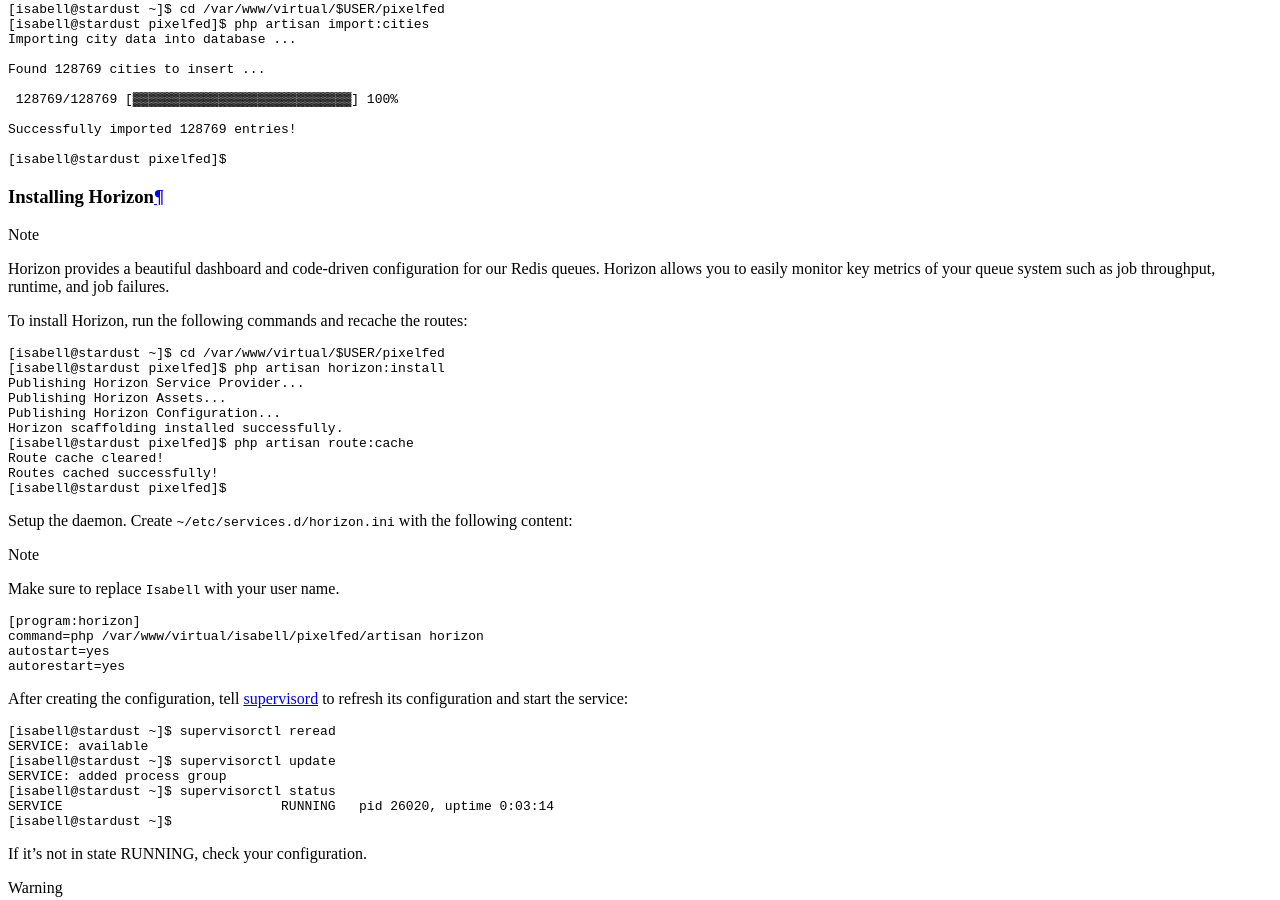
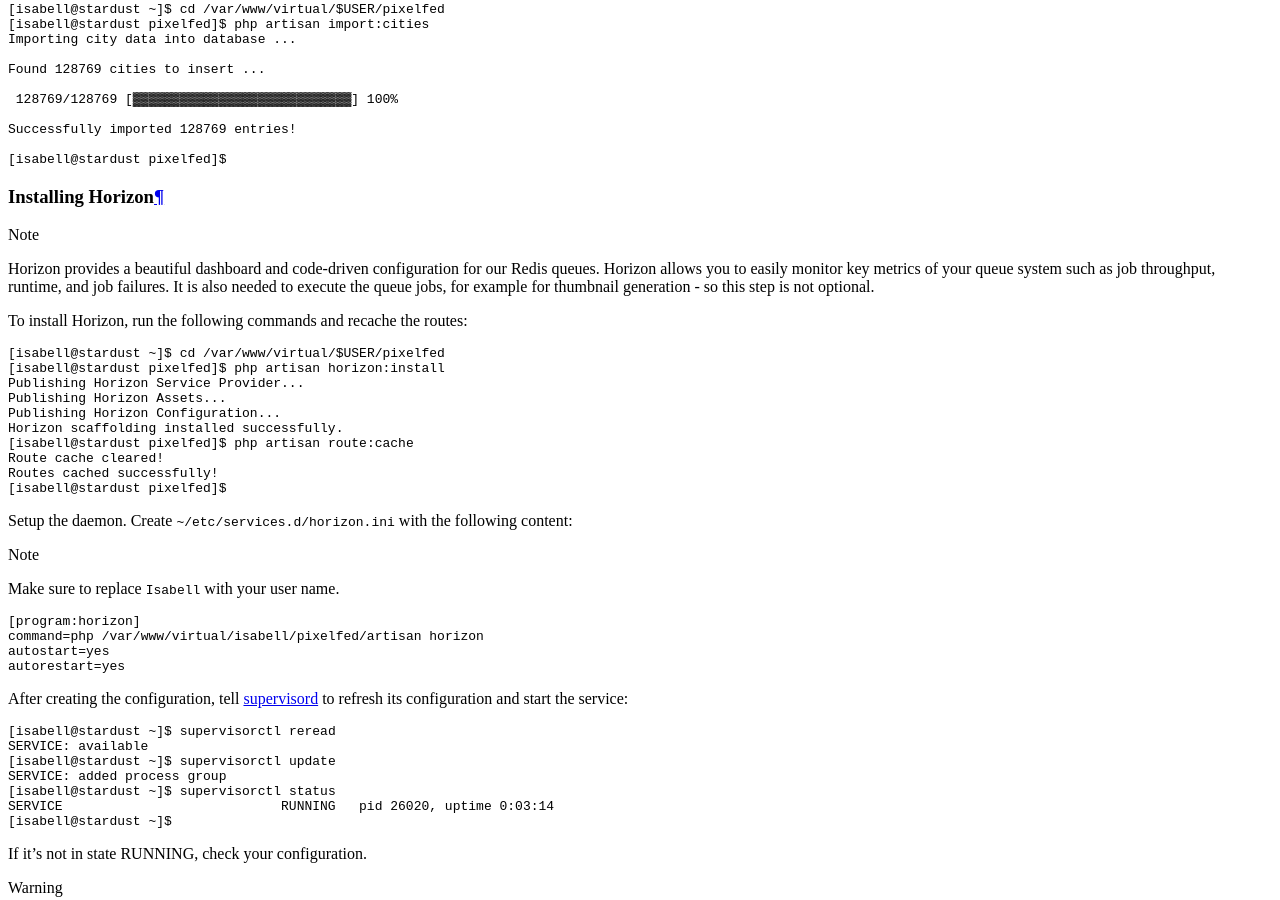
Before and after one commit to Uberspace/lab, a Sphinx documentation site: the page built from source/guide_pixelfed.rst, in a window 1280 px wide and 900 px high, scrolled down 7762 px. Built offline with Sphinx 7.4.7 and the Read the Docs theme 2.0.0, drawn with Linux system fonts in a browser that asks for light colours.

Commit message:
Clarify pixelfed guide

```diff
--- a/source/guide_pixelfed.rst
+++ b/source/guide_pixelfed.rst
@@ -232,7 +232,7 @@
 Installing Horizon
 ------------------
 
-.. note:: Horizon provides a beautiful dashboard and code-driven configuration for our Redis queues. Horizon allows you to easily monitor key metrics of your queue system such as job throughput, runtime, and job failures.
+.. note:: Horizon provides a beautiful dashboard and code-driven configuration for our Redis queues. Horizon allows you to easily monitor key metrics of your queue system such as job throughput, runtime, and job failures. It is also needed to execute the queue jobs, for example for thumbnail generation - so this step is not optional.
 
 To install Horizon, run the following commands and recache the routes:
 
```
